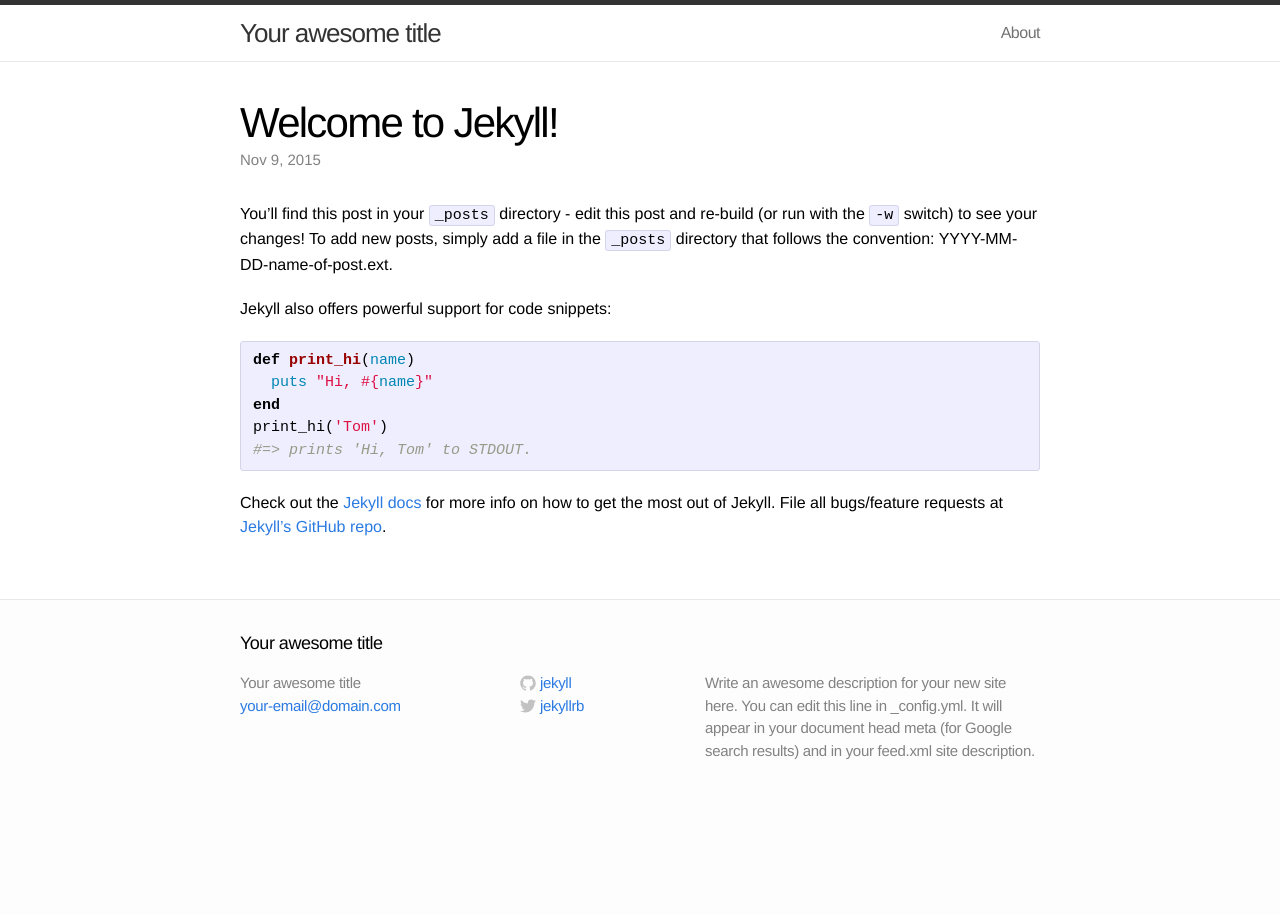
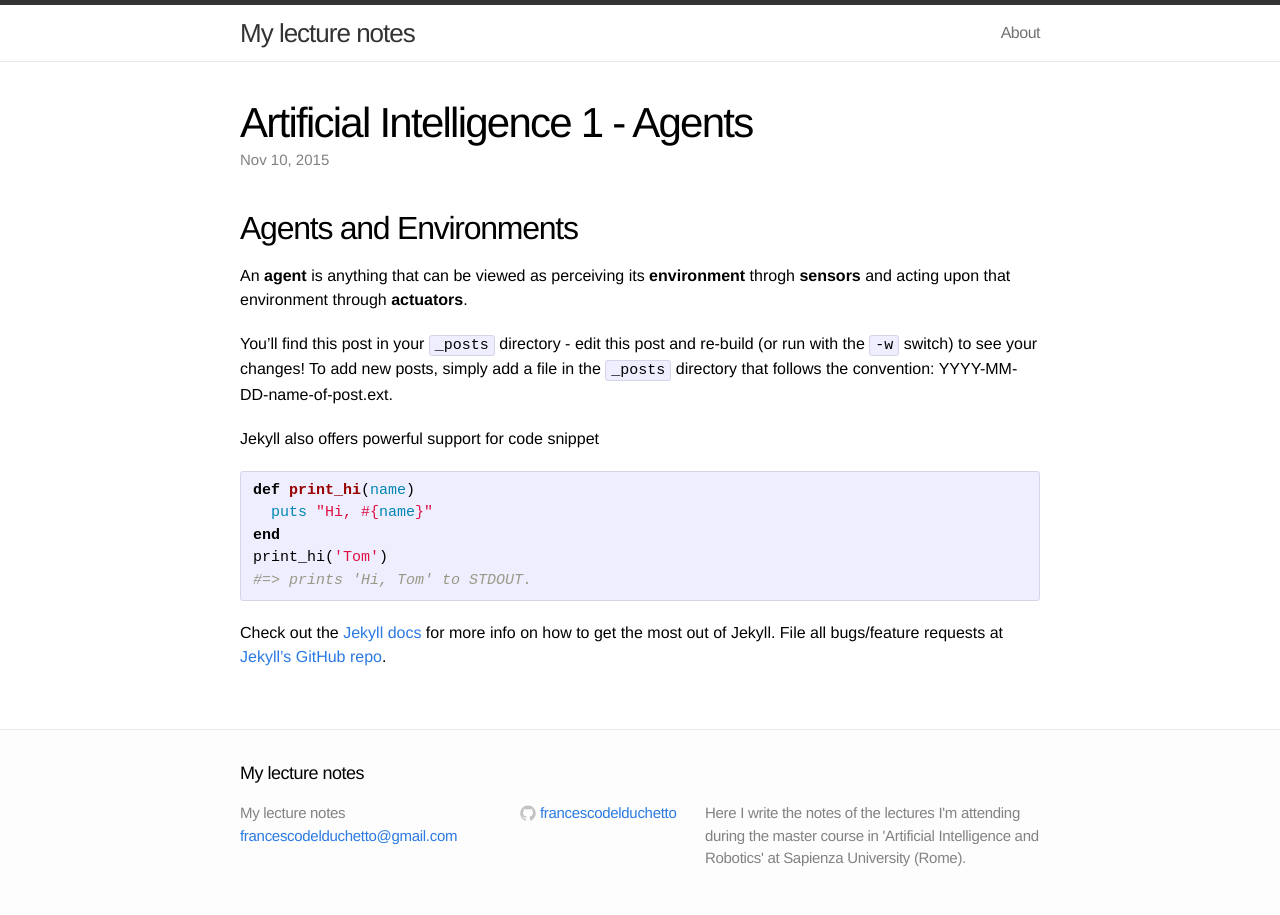
Before and after one commit to francescodelduchetto/lectureNotes, a Jekyll site: the page built from _posts/2015-11-10-aiml1.markdown, in a window 1280 px wide. Built offline with Jekyll 4.4.1, drawn with Linux system fonts in a browser that asks for light colours.

Commit message:
first post

```diff
--- a/_config.yml
+++ b/_config.yml
@@ -1,11 +1,10 @@
 # Site settings
-title: Your awesome title
-email: your-email@domain.com
-description: "Write an awesome description for your new site here. You can edit this line in _config.yml. It will appear in your document head meta (for Google search results) and in your feed.xml site description."
+title: My lecture notes
+email: francescodelduchetto@gmail.com
+description: "Here I write the notes of the lectures I'm attending during the master course in 'Artificial Intelligence and Robotics' at Sapienza University (Rome)."
 baseurl: "/lectureNotes"
 url: ""
-twitter_username: jekyllrb
-github_username:  jekyll
+github_username:  francescodelduchetto
 
 # Build settings
 markdown: kramdown
--- a/_posts/2015-11-09-welcome-to-jekyll.markdown
+++ b/_posts/2015-11-10-aiml1.markdown
@@ -1,14 +1,21 @@
 ---
 layout: post
-title:  "Welcome to Jekyll!"
-date:   2015-11-09 22:08:06
-categories: jekyll update
+title:  "Artificial Intelligence 1 - Agents"
+categories: artificial_intelligence
 ---
+
+Agents and Environments
+-----------------------
+An **agent** is anything that can be viewed as perceiving its **environment**
+throgh **sensors** and acting upon that environment through **actuators**.
+
+
+
 
 You'll find this post in your `_posts` directory - edit this post and re-build (or run with the `-w` switch) to see your changes!
 To add new posts, simply add a file in the `_posts` directory that follows the convention: YYYY-MM-DD-name-of-post.ext.
 
-Jekyll also offers powerful support for code snippets:
+Jekyll also offers powerful support for code snippet
 
 {% highlight ruby %}
 def print_hi(name)
```
Also changed, not shown: about.md (+0 -6 lines).
